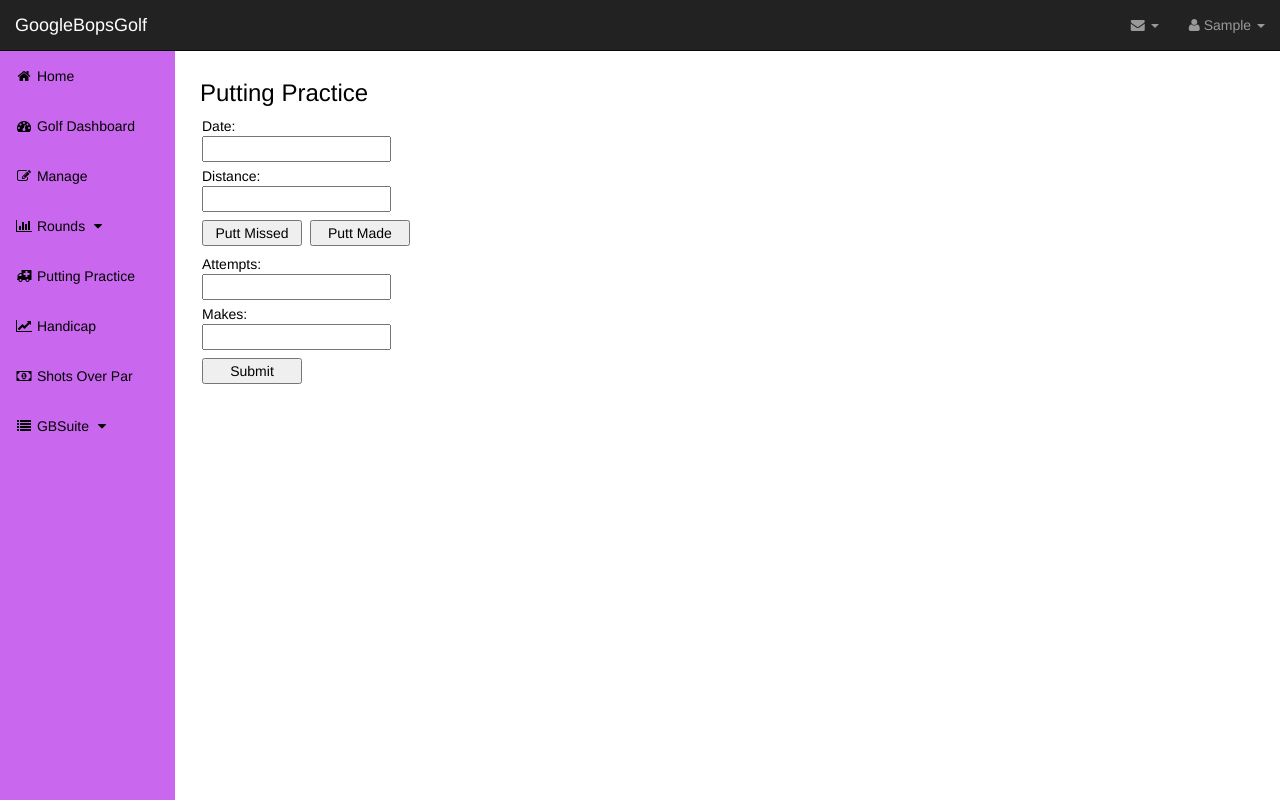
After one commit to HunterProgram22/GBSuite, a Django app: page /GBGolf/Putt_practice/ in a window 1280 px wide. The commit adds this page. Run offline with Django 3.2, Linux system fonts and the light colour scheme; the visitor is signed in with stand-in values (Sample User, id 1); some libraries are stand-ins or nearby versions.

Commit message:
Added putting model and putting practice to forms and templates

```diff
--- a/GBGolf/forms.py
+++ b/GBGolf/forms.py
@@ -1,6 +1,6 @@
 from django import forms
 
-from .models import Round, Course, Shots
+from .models import Round, Course, Shots, PuttPractice
 
 class RoundForm(forms.ModelForm):
 
@@ -23,3 +23,9 @@ class ShotsForm(forms.ModelForm):
         fields = ('date', 'drdist', 'dracc', 'par3tee', 'lngdist', 'lngacc',
                   'shtdist', 'shtacc', 'pitch', 'chip', 'putt', 'penal',
                   'coursemgmt')
+
+class PuttForm(forms.ModelForm):
+
+    class Meta:
+        model = PuttPractice
+        fields = ('date', 'distance', 'attempts', 'makes')
--- a/GBGolf/models.py
+++ b/GBGolf/models.py
@@ -57,3 +57,9 @@ class Shots(models.Model):
     putt = models.IntegerField()
     penal = models.IntegerField()
     coursemgmt = models.IntegerField()
+
+class PuttPractice(models.Model):
+    date = models.DateField()
+    distance = models.IntegerField()
+    attempts = models.IntegerField()
+    makes = models.IntegerField()
--- /dev/null
+++ b/GBGolf/templates/GBGolf/Putt_practice.html
@@ -0,0 +1,54 @@
+{% extends 'GBGolf/base.html' %}
+
+{% block content %}
+
+<head>
+    <style>
+        .gb1{
+            margin: 4px 2px 4px 2px;
+            width: 100px;
+        }
+    </style>
+
+	<script>
+	var attempts = 0;
+	var makes = 0;
+	function attempt() {
+		attempts += 1;
+		document.getElementById("id_attempts").value = attempts;
+	};
+	function make() {
+		attempts += 1;
+		makes += 1;
+		document.getElementById("id_attempts").value = attempts;
+		document.getElementById("id_makes").value = makes;
+	};
+
+
+
+	</script>
+
+</head>
+<body>
+
+<h3>Putting Practice</h3>
+
+<form method="POST">{% csrf_token %}
+        <p class="gb1">Date: {{ form.date }}</p>
+        <p class="gb1">Distance: {{ form.distance }}</p>
+
+    <button class="gb1" type="button" onclick="attempt()">Putt Missed</button>
+    <button class="gb1" type="button" onclick="make()">Putt Made</button><br>
+
+        <p class="gb1">Attempts: {{ form.attempts }}</p>
+        <p class="gb1">Makes: {{ form.makes }}</p>
+
+    <button class="gb1" type="submit" class="save btn btn-default">Submit</button>
+
+</form>
+
+
+</body>
+
+
+{% endblock %}
--- a/GBGolf/templates/GBGolf/base.html
+++ b/GBGolf/templates/GBGolf/base.html
@@ -121,6 +121,9 @@
 
                     </li>
                     <li>
+                        <a href="{% url 'GBGolfPutt_practice' %}"><i class="fa fa-fw fa-ambulance"></i> Putting Practice</a>
+                    </li>
+                    <li>
                         <a href="{% url 'GBGolfhandicap' %}"><i class="fa fa-fw fa-line-chart"></i> Handicap</a>
                     </li>
                     <li>
--- a/GBGolf/urls.py
+++ b/GBGolf/urls.py
@@ -1,7 +1,7 @@
 from django.conf.urls import url
 from django.contrib.auth.decorators import login_required
 from .views import Manage, Round_new, Course_new, Shots_new, Rounds, \
-    Rounds9, Delete_round, Handicap, Sop, Home
+    Rounds9, Delete_round, Handicap, Sop, Home, Putt_practice
 
 urlpatterns = [
         url(r'^manage/$', login_required(Manage.as_view()), name='GBGolfmanage'),
@@ -10,6 +10,7 @@ urlpatterns = [
         url(r'^shots/new/$', login_required(Shots_new.as_view()), name='GBGolfshots_new'),
         url(r'^rounds/$', login_required(Rounds.as_view()), name='GBGolfrounds'),
         url(r'^rounds9/$', login_required(Rounds9.as_view()), name='GBGolfrounds9'),
+        url(r'^Putt_practice/$', login_required(Putt_practice.as_view()), name='GBGolfPutt_practice'),
         url(r'^delete_round/', login_required(Delete_round.as_view()), name='GBGolfdelete_round'),
         url(r'^handicap/$', login_required(Handicap.as_view()), name='GBGolfhandicap'),
         url(r'^sop/$', login_required(Sop.as_view()), name='GBGolfsop'),
--- a/GBGolf/views.py
+++ b/GBGolf/views.py
@@ -1,7 +1,7 @@
 from django.shortcuts import render, redirect
 from django.views import View
-from .forms import RoundForm, CourseForm, ShotsForm
-from .models import Round, Shots
+from .forms import RoundForm, CourseForm, ShotsForm, PuttForm
+from .models import Round, Shots, PuttPractice
 from .functions import calcHandicap, yearAverages
 
 
@@ -58,6 +58,11 @@ class Delete_round(View):
         elif round.holesplayed == 9:
             round.delete()
             return redirect('GBGolfrounds9')
+
+class Putt_practice(View):
+    def get(self, request):
+        form = PuttForm()
+        return render(request, 'GBGolf/Putt_practice.html', {'form': form})
 
 class Course_new(View):
     def post(self, request):
```
Also changed, not shown: GBGolf/migrations/0003_puttpractice.py (added).
